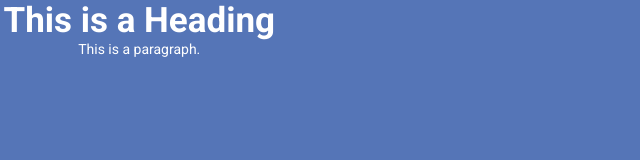
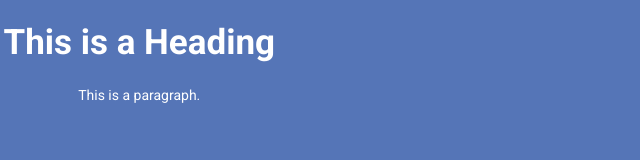
Before and after one commit to RobertVaughan/Paradox-Grid, a plain HTML site: page index.html in a window 1280 px wide. Shown: the whole page, without its empty margins (0-640 px from the left). Drawn offline with Linux system fonts and the light colour scheme; a web font is replaced by a local one.

Commit message:
Update paradox-flex.css

```diff
--- a/paradox-flex.css
+++ b/paradox-flex.css
@@ -1,6 +1,7 @@
 @charset "utf-8";
 /* BEGIN PARADOX GRID SETUP */
 
+@import 'includes/0 - normalize.css';
 @import 'includes/1 - paradox-typography.css';
 @import 'includes/1 - paradox-utilities.css';
 @import 'includes/2 - paradox-xs-flex.css';
```
